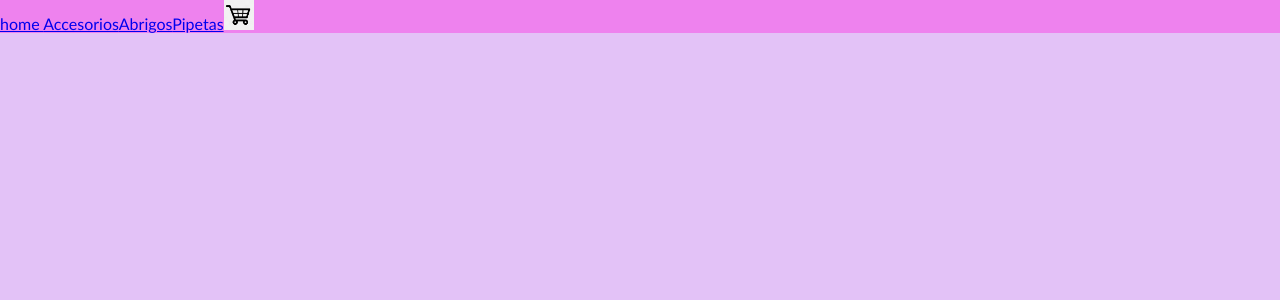
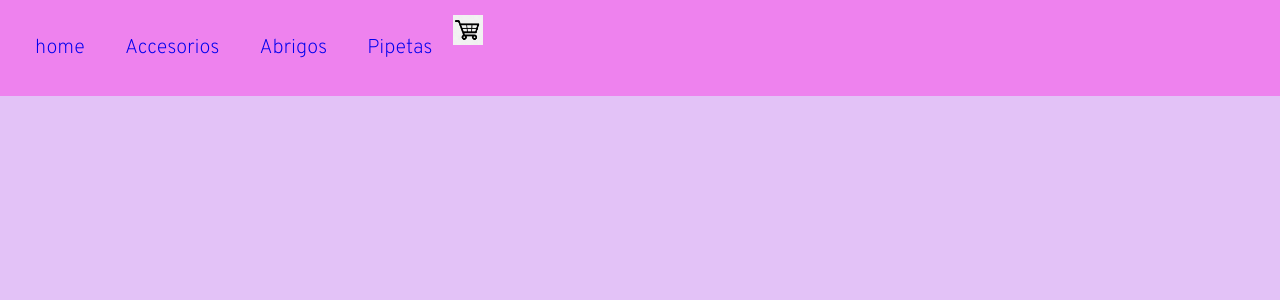
Before and after one commit to johannamoonlight/Nina-E, a React (Create React App) app: page / in a window 1280 px wide. Shown: the top 300 px of the page. Built offline with nearby package versions, Linux system fonts and the light colour scheme; no server answers; the database is empty.

Commit message:
firebase2

```diff
--- a/public/index.html
+++ b/public/index.html
@@ -10,6 +10,7 @@
       content="Web site created using create-react-app"
     />
     <link rel="apple-touch-icon" href="%PUBLIC_URL%/logo192.png" />
+
     <!--
       manifest.json provides metadata used when your web app is installed on a
       user's mobile device or desktop. See https://developers.google.com/web/fundamentals/web-app-manifest/
--- a/src/componentes/Diseño.css
+++ b/src/componentes/Diseño.css
@@ -1,13 +1,85 @@
+@import url('https://fonts.googleapis.com/css2?family=Overpass:wght@200&family=Roboto&family=Rubik&display=swap');
 body {
   margin: 0;
   box-sizing: border-box;
-  font-family: Optima, sans-serif;
-  --border: 1px solid #cbb4da;
-  --border-table: 1px solid rgb(202, 138, 211);
+  font-family:   'Roboto', sans-serif;
+  font-family: 'Overpass', sans-serif;
+  --border: 2px solid #cbb4da;
+  --border-table: 2px solid rgb(202, 138, 211);
   background: #e3c2f7;
 
+
 }
+
+.navbar1{
+  background-color: violet;
+  font-family:'Overpass', sans-serif;
+  display: flex;
+  flex-direction: row;
+  padding: 15px;
+  list-style: none;
+
+
+
+}
+.linknavbar {
+  text-decoration: none;
+  font-size: 20px;
+  display:flex ;
+  padding: 20px;
+  font-family:  'Overpass', sans-serif;
+
+}
+
+.nina1 {
+  text-decoration: none;
+  text-align: start;
+  font-size: 20px;
+
+}
+.nina2{
+
+
+
+}
+a{
+  text-decoration: none;
+}
+.Link {
+  text-decoration: none;
+}
+
+header{
+  background-color: #e3c2f7;
+  height: 100px;
+  text-align: center;
+  text-decoration: none;
+
+}
+.navbar{
+  display: flex;
+  width: 100%;
+  justify-content: center;
+  text-align: center;
+  padding-bottom: 30px;
+  border-bottom: 2px rgb(211, 122, 199) solid;
+  margin-bottom: 3rem;
+}
+.navbar li{
+  padding: 10px;
+  list-style: none;
+}
+.navbar li a{
+  text-decoration: none;
+  color:black;
+}
+.navbar li a:hover{
+  color: rgb(216, 144, 235);
+  transition: 2.0s;
+}
+
 h1 {
+  margin-top: 3rem;
   text-align: center;
   color: rgb(75, 72, 77);
 }
@@ -76,9 +148,13 @@ td {
 
 
 /* DESDE AQUI EMPIEZA LA SECCIÓN DE LOS PRODUCTOS */
+
+.contenedor-productos{
+  margin-top: 5rem;
+}
 .cartola {
-  height: 400px;
-  width: 230px;
+  height: 450px;
+  width: 250px;
   border-radius: 0.35rem;
   background: #c0a0be;
   display: flex;
@@ -178,12 +254,8 @@ img {
 .carrito {
   width: 18px;
 }
-/* Contenedor de todos los productos */
-.contenedor-productos {
-  display: flex;
-  flex-wrap: wrap;
-  justify-content: space-around;
-}
+
+
 
 .background-dark{
   background-color: rgb(240, 138, 209);
--- a/src/componentes/Item.js
+++ b/src/componentes/Item.js
@@ -3,9 +3,9 @@ import {Link} from "react-router-dom"
 
 export const Item = ({item}) => {
 
-    return <Link to={ `/item/${item.id}` }>
-<h1> {item.product1}</h1>
-<h2> {item.color  }    </h2>
+    return <Link className= "sinsubrayar" to={ `/item/${item.id}` }>
+<h1 className="nina1"> {item.product1}</h1>
+<h2 classname="nina2"> {item.color  }    </h2>
 <img src = {item.imagen} alt ={item.product1} style={{height: "400px", width: "500px"  }} />
 
 
--- a/src/componentes/Navbar.js
+++ b/src/componentes/Navbar.js
@@ -4,11 +4,11 @@ import {Link} from "react-router-dom";
 
 export const Navbar = () => {
     return (
-    <nav className="lasclases" style= { {background: "violet"}}>
-        <Link to="/">home </Link>
-        <Link to="/category/accesorios">Accesorios</Link>
-        <Link to="/category/abrigos">Abrigos</Link>
-        <Link to="/category/pipetas">Pipetas</Link>
+    <nav className="navbar1" >
+        <Link className="linknavbar" to="/">home </Link>
+        <Link className="linknavbar" to="/category/accesorios">Accesorios</Link>
+        <Link className="linknavbar" to="/category/abrigos">Abrigos</Link>
+        <Link  className="linknavbar" to="/category/pipetas">Pipetas</Link>
         <CartWidget/>
 
     </nav>
--- a/src/componentes/promises.js
+++ b/src/componentes/promises.js
@@ -8,7 +8,7 @@ const products =[
         precio: 500
     },
     {
-        product1:`Abrigos`,
+        product1 :`Abrigos`,
         color: `blue`,
         id:"2",
         imagen:`/imagenes/buzitogato.jpg`,
```
